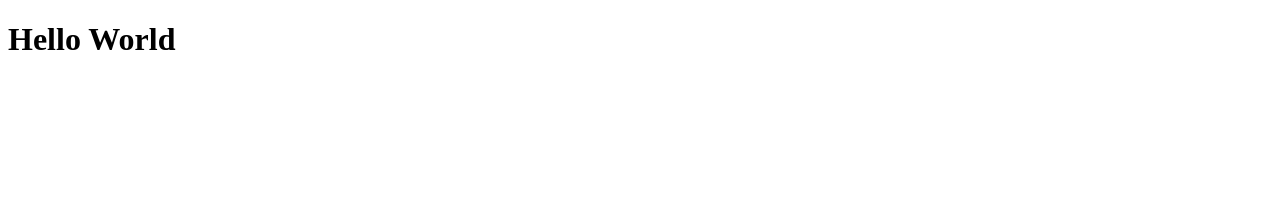
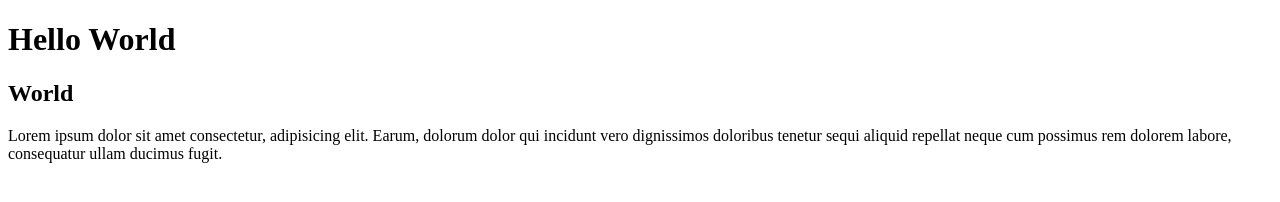
Before and after one commit to nickgric/group-1, a plain HTML site: page index.html in a window 1280 px wide. Drawn offline with Linux system fonts and the light colour scheme.

Commit message:
Update index.html

```diff
--- a/index.html
+++ b/index.html
@@ -8,5 +8,7 @@
 </head>
 <body>
   <h1>Hello World</h1>
+  <h2>World</h2>
+  <p>Lorem ipsum dolor sit amet consectetur, adipisicing elit. Earum, dolorum dolor qui incidunt vero dignissimos doloribus tenetur sequi aliquid repellat neque cum possimus rem dolorem labore, consequatur ullam ducimus fugit.</p>
 </body>
 </html>
```
